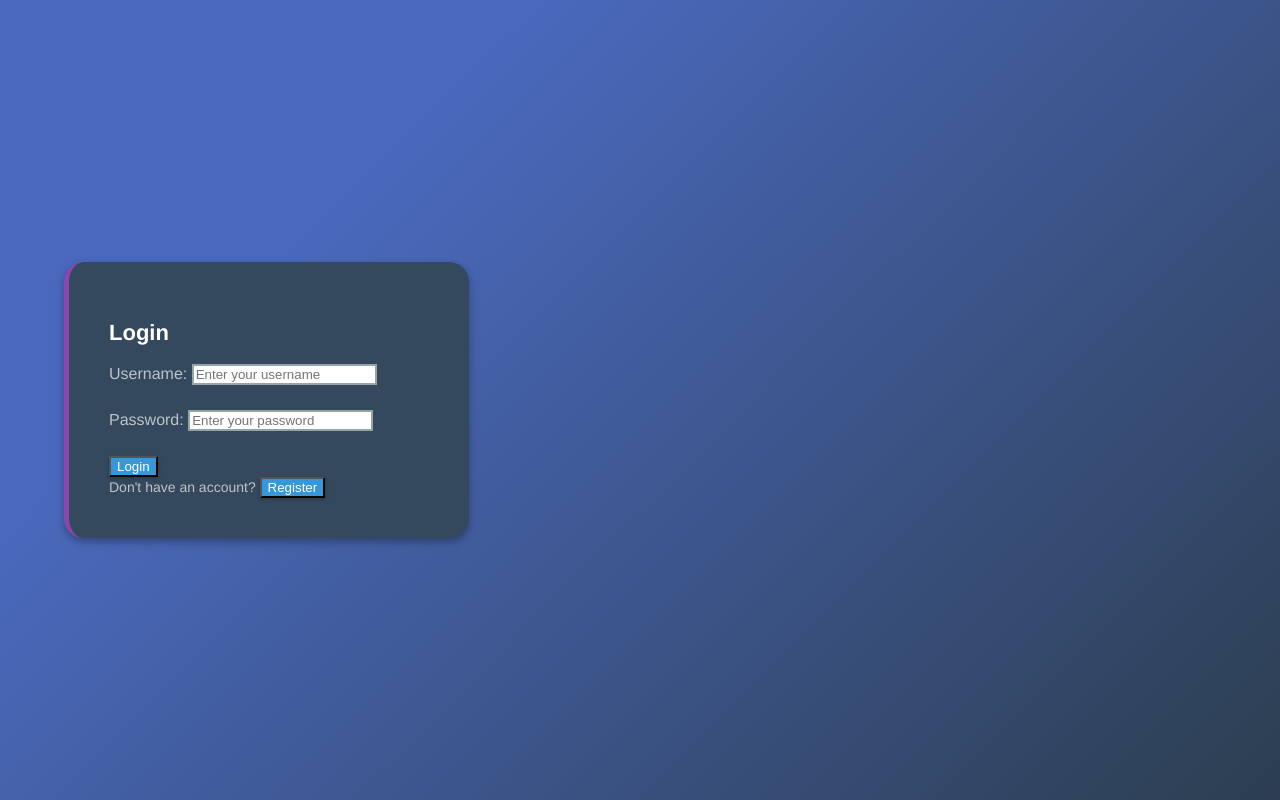
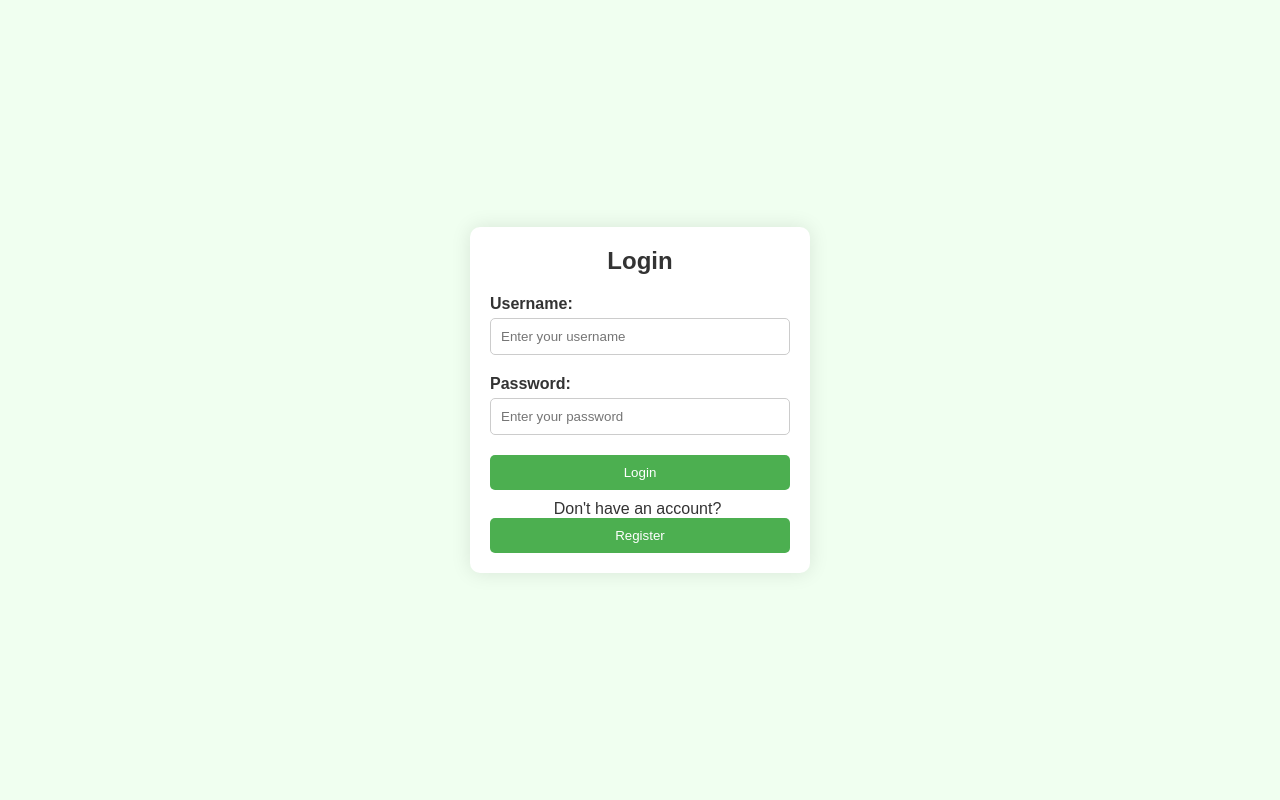
Before and after one commit to waph-team01/waph-teamproject, a PHP site: page /form.php in a window 1280 px wide. Run offline with PHP 8.4, Linux system fonts and the light colour scheme.

Commit message:
Update styles.css

```diff
--- a/styles.css
+++ b/styles.css
@@ -1,67 +1,71 @@
 body {
   margin: 0;
   padding: 0;
-  font-family: 'Helvetica Neue', Helvetica, Arial, sans-serif; /* Modern and clean font */
-  background-color: #2c3e50; /* Deep blue-grey background */
-  background-image: linear-gradient(315deg, #2c3e50 0%, #4a69bd 74%); /* Gradient background */
-  color: #ecf0f1; /* Soft white text */
+  font-family: Arial, sans-serif;
+  background-color: #f0fff0;
 }
 
 .container {
-  display: flex; /* Using flex for better control over alignment */
-  align-items: center; /* Center items vertically */
-  justify-content: flex-start; /* Align items to the left */
-  padding-left: 5%; /* Padding from the left for non-central alignment */
+  display: flex;
+  justify-content: center;
+  align-items: center;
   height: 100vh;
 }
 
 .card {
-  background-color: #34495e; /* Dark blue card background */
-  padding: 40px; /* More padding for a spacious feel */
-  border-radius: 20px; /* Very rounded corners for a modern look */
-  box-shadow: 0 4px 8px rgba(0, 0, 0, 0.3); /* Subtle shadow */
-  width: 320px; /* Standard width for the card */
-  margin-right: auto; /* Push everything to the left */
-  border-left: 5px solid #8e44ad; /* Accent border on the left */
+  background-color: #ffffff;
+  padding: 20px;
+  border-radius: 10px;
+  box-shadow: 0px 0px 20px rgba(0, 0, 0, 0.1);
+  width: 300px;
 }
 
 h2 {
-  color: #ffffff; /* White color for heading */
-  font-size: 22px; /* Adjusting font size */
-  text-align: left; /* Align text to the left */
+  margin-top: 0;
+  margin-bottom: 20px;
+  text-align: center;
+  color: #333333;
 }
 
 .input-group {
-  margin-bottom: 25px;
+  margin-bottom: 20px;
 }
 
 label {
-  font-weight: 400; /* Less bold for modern appearance */
-  color: #bdc3c7; /* Light grey for labels */
+  display: block;
+  font-weight: bold;
+  margin-bottom: 5px;
+  color: #333333;
 }
 
 .text_field {
-  background-color: #ffffff; /* Light background for input fields */
-  color: #2c3e50; /* Dark text for contrast */
-  border: 2px solid #95a5a6; /* Solid border */
-  box-shadow: none; /* No box shadow for a clean look */
+  width: calc(100% - 22px);
+  padding: 10px;
+  border: 1px solid #cccccc;
+  border-radius: 5px;
 }
 
 .button {
-  background-color: #3498db; /* Vivid blue for the button */
+  display: block;
+  width: 100%;
+  padding: 10px;
+  background-color: #4caf50;
   color: #ffffff;
-  box-shadow: 0 2px 4px rgba(0, 0, 0, 0.2); /* Subtle shadow for depth */
+  border: none;
+  border-radius: 5px;
+  cursor: pointer;
 }
 
 .button:hover {
-  background-color: #2980b9; /* Darker blue on hover */
+  background-color: #45a049;
 }
 
 .registration-link {
-  color: #ecf0f1; /* Keeping link color consistent with the body text */
-  font-size: 14px; /* Smaller font size for subtlety */
+  text-align: center;
+  margin-top: 10px;
 }
 
 .registration-link span {
-  color: #bdc3c7; /* Light grey for span within link */
+  margin-right: 5px;
+  color: #333333;
 }
```
